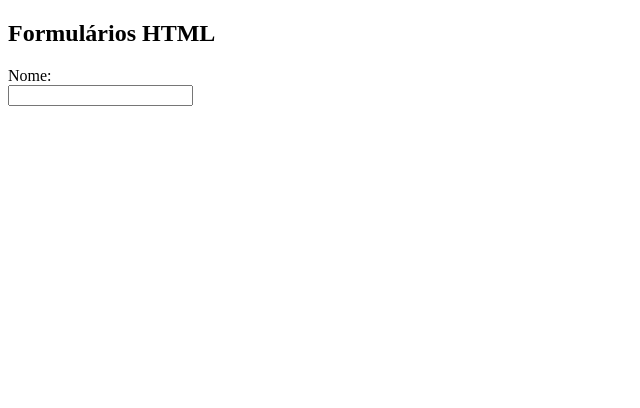
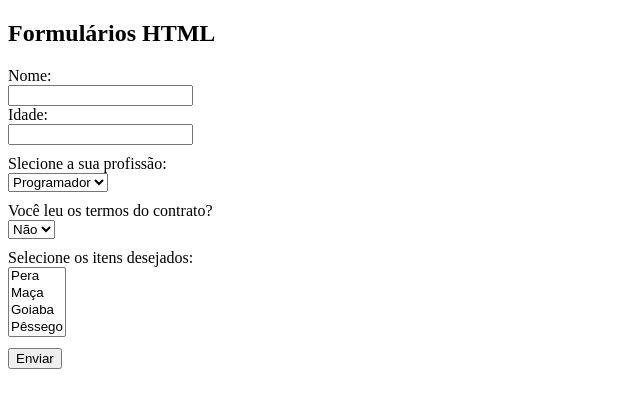
Before and after one commit to Chuyah/formacao-front-end, a plain HTML site: page 5_FORM/index.html in a window 1280 px wide. Shown: the whole page, without its empty margins (0-640 px from the left). Drawn offline with Linux system fonts and the light colour scheme.

Commit message:
propriedades de tags

```diff
--- a/5_FORM/index.html
+++ b/5_FORM/index.html
@@ -14,10 +14,59 @@
         <!-- 2 - Atributos de formulário -->
 
         <form action="register.php" method="GET">
-        <div>
-        <label>Nome:</label>
-        <input type="text" />
-    </div>
+            <div>
+                <label>Nome:</label>
+                <input type="text" />
+
+                <!-- 3 - atributo name -->
+
+                <div>
+
+                <!-- 4 - atributo label -->
+
+                    <label for="age">Idade:</label>
+                    <input type="text" name="age">
+                </div>
+            </div>
+
+            <!-- 6 - select -->
+
+            <div>
+                <label for="job">Slecione a sua profissão:</label>
+                <select name="jogb">
+                    <option value="programador">Programador</option>
+                    <option value="tester">Tester/QA</option>
+                    <option value="devops">DevOps</option>
+                    <option value="jogador">Jogador</option>
+                    <option value="contador">Contador</option>
+                </select>
+            </div>
+
+            <!-- 7 - atributo selected -->
+
+            <div>
+                <label for="contract">Você leu os termos do contrato?</label>
+                <select name="contract">
+                    <option value="sim">Sim</option>
+                    <option value="não" selected>Não</option>
+                </select>
+            </div>
+
+            <!-- 8 - multiplas opções -->
+            <div>
+                <label for="items">Selecione os itens desejados:</label>
+                <select name="items" multiple>
+                    <option value="pera">Pera</option>
+                    <option value="maca">Maça</option>
+                    <option value="goiaba">Goiaba</option>
+                    <option value="pessego">Pêssego</option>
+
+                </select>
+            </div>
+
+            <!-- 5 - Envio de form -->
+
+            <input type="submit" value="Enviar" />
     </form>
     </body>
 </html>
```
